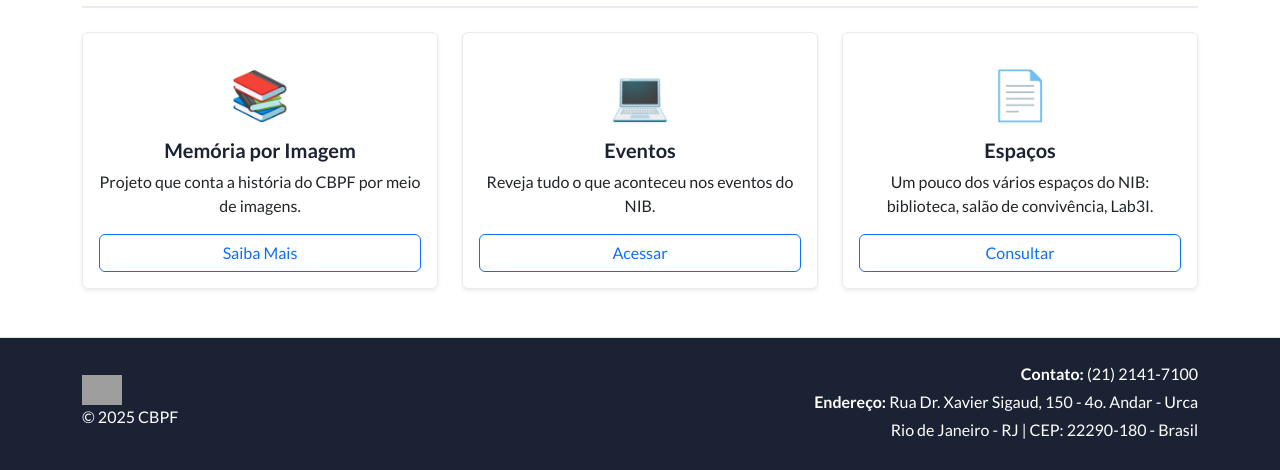
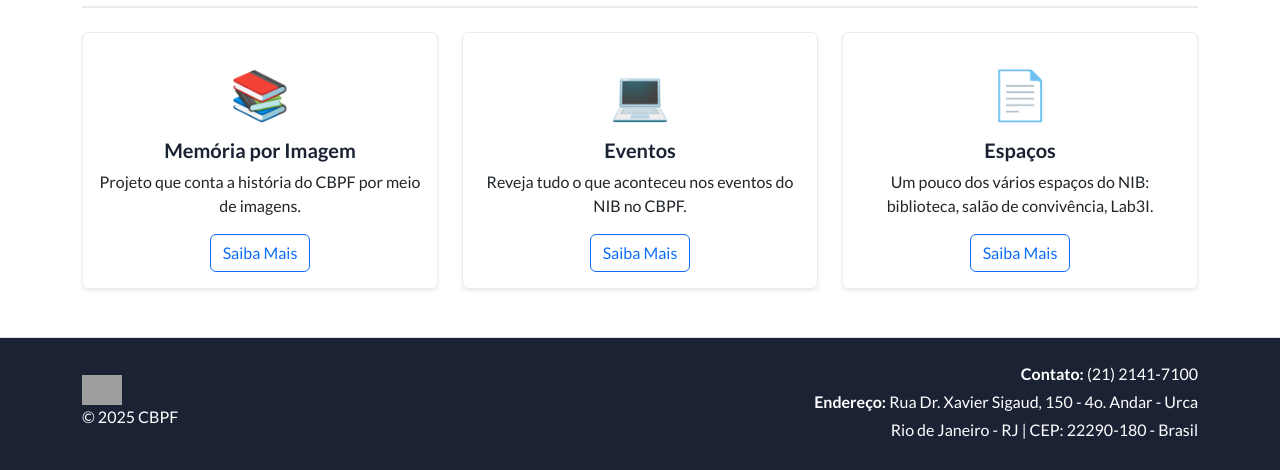
Before and after one commit to Ajhuly/Teste_portal, a Flask app: page / in a window 1280 px wide. Shown: the part 694-1164 px from the top of the page. Run offline with Flask 3, Linux system fonts and the light colour scheme; grey boxes are pictures that could not be loaded.

Commit message:
atualizando o index

```diff
--- a/portal/templates/index.html
+++ b/portal/templates/index.html
@@ -19,33 +19,33 @@
 <section class="my-5">
     <h2>Serviços em Destaque</h2>
     <div class="row text-center">
-        <div class="col-md-4 d-flex">
-            <div class="card shadow-sm h-100">
-                <div class="card-body d-flex flex-column">
+        <div class="col-md-4">
+            <div class="card shadow-sm">
+                <div class="card-body">
                     <h3 class="my-3">📚</h3>
                     <h5 class="card-title">Memória por Imagem</h5>
                     <p class="card-text">Projeto que conta a história do CBPF por meio de imagens.</p>
-                    <a href="{{ url_for('historia_memoria_imagem') }}" class="btn btn-outline-primary mt-auto">Saiba Mais</a>
+                    <a href="{{ url_for('historia_memoria_imagem') }}" class="btn btn-outline-primary">Saiba Mais</a>
                 </div>
             </div>
         </div>
-        <div class="col-md-4 d-flex">
-            <div class="card shadow-sm h-100">
-                <div class="card-body d-flex flex-column">
+        <div class="col-md-4">
+            <div class="card shadow-sm">
+                <div class="card-body">
                     <h3 class="my-3">💻</h3>
                     <h5 class="card-title">Eventos</h5>
-                    <p class="card-text">Reveja tudo o que aconteceu nos eventos do NIB.</p>
-                    <a href="{{ url_for('historia_eventos') }}" class="btn btn-outline-primary mt-auto">Acessar</a>
+                    <p class="card-text">Reveja tudo o que aconteceu nos eventos do NIB no CBPF.</p>
+                    <a href="{{ url_for('historia_eventos') }}" class="btn btn-outline-primary">Saiba Mais</a>
                 </div>
             </div>
         </div>
-        <div class="col-md-4 d-flex">
-            <div class="card shadow-sm h-100">
-                <div class="card-body d-flex flex-column">
+        <div class="col-md-4">
+            <div class="card shadow-sm">
+                <div class="card-body">
                     <h3 class="my-3">📄</h3>
                     <h5 class="card-title">Espaços</h5>
                     <p class="card-text">Um pouco dos vários espaços do NIB: biblioteca, salão de convivência, Lab3I.</p>
-                    <a href="{{ url_for('sobre_espaco') }}" class="btn btn-outline-primary mt-auto">Consultar</a>
+                    <a href="{{ url_for('sobre_espaco') }}" class="btn btn-outline-primary">Saiba Mais</a>
                 </div>
             </div>
         </div>
```
